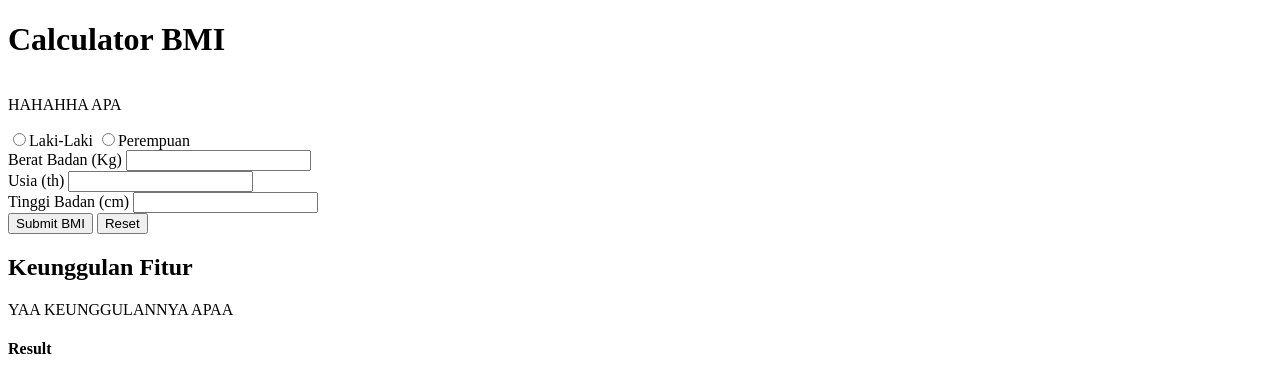
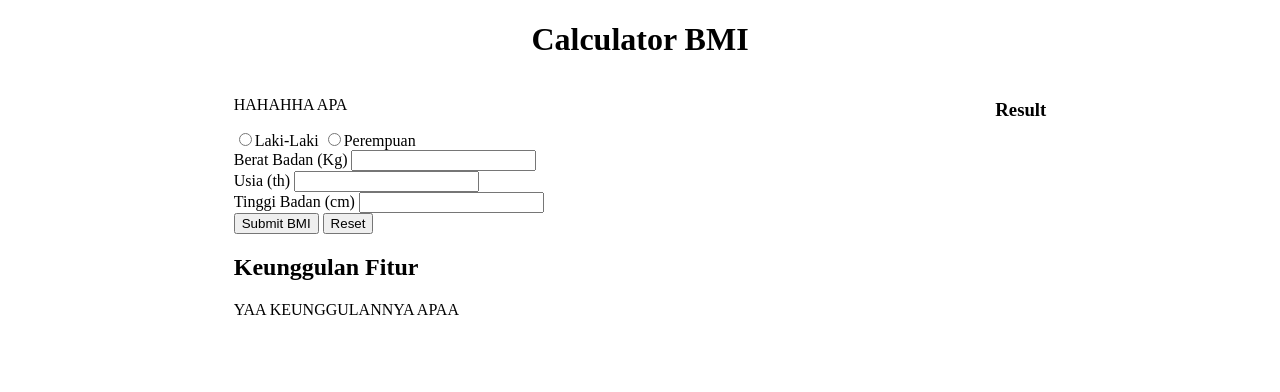
Before and after one commit to revou-fundamental-course/8-jul-24-arsahghina, a plain HTML site: page index.html in a window 1280 px wide. Drawn offline with Linux system fonts and the light colour scheme.

Commit message:
create index

```diff
--- a/css/styles.css
+++ b/css/styles.css
@@ -0,0 +1,8 @@
+.main-title {
+    text-align: center;
+}
+
+main {
+    display: flex;
+    justify-content: space-around;
+}
--- a/index.html
+++ b/index.html
@@ -5,23 +5,24 @@
     <meta charset="UTF-8">
     <meta name="viewport" content="width=device-width, initial-scale=1.0">
     <title>Document</title>
+    <link rel="stylesheet" href="css/styles.css">
 </head>
 
 <body>
-    <!-- Main Title -->
-    <header>
+    <!--Main Title-->
+    <header class="main-title">
         <h1>Calculator BMI</h1>
     </header>
 
-    <main style="display: flex;">
-        <!-- Left Content -->
+    <main style="display: flex; justify-content: space-around;">
+        <!--Left Content-->
         <section>
-            <!-- Main Article -->
+            <!--Main Article-->
             <article>
                 <p>HAHAHHA APA</p>
             </article>
 
-            <!-- Form -->
+            <!--Form-->
             <section>
                 <form>
                     <div>
@@ -47,7 +48,7 @@
                 </form>
             </section>
 
-            <!-- Form Article-->
+            <!--Form Article-->
             <section>
                 <header>
                     <h2>Keunggulan Fitur</h2>
@@ -55,29 +56,31 @@
 
                 <article>
                     <p>YAA KEUNGGULANNYA APAA</p>
-</article>
+                </article>
+            </section>
         </section>
 
-        <!-- Right Content -->
+        <!--Right Content-->
         <section>
-            <!-- Result Article-->
+            <!--Result Article-->
             <article>
                 <header>
                     <h1>Result</h1>
                 </header>
 
-                <!-- Result Section-->
+                <!--Result Section-->
                 <section></section>
 
-                <!-- Result Article-->
+                <!--Result Article-->
                 <article></article>
 
                 <!-- General Information-->
-              <section></section>
+                <section></section>
             </article>
         </section>
 
     </main>
+
 </body>
 
 </html>
```
